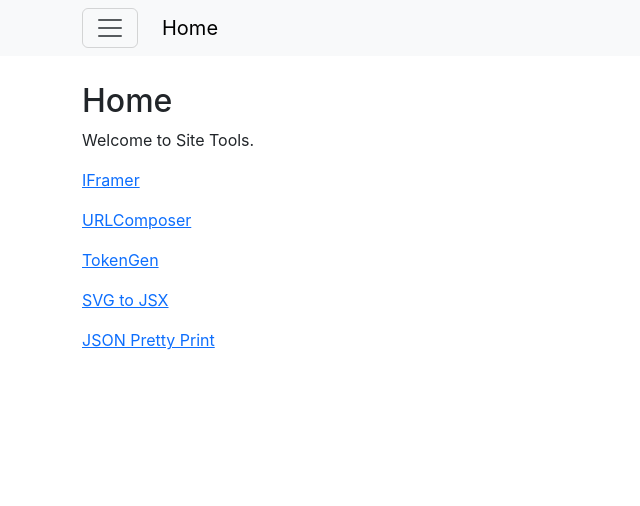
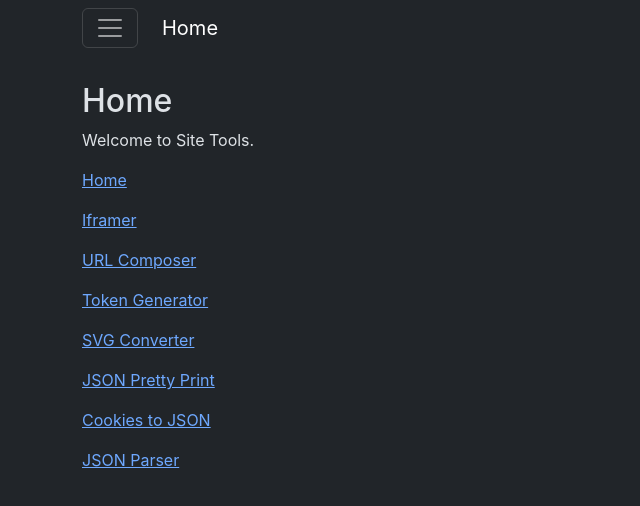
Before and after one commit to RenanDiaz/site-tools, a React (Create React App) app: page / in a window 1280 px wide. Shown: the top 506 px of the page, without its empty margins (0-640 px from the left). Built offline with nearby package versions, Linux system fonts and the light colour scheme.

Commit message:
Adds new utility tools to the application
Introduces "Cookies to JSON" and "JSON Parser" tools.
Updates the navigation to include the new tools and restructures the Home component to dynamically list all available tools.
Also includes minor UI improvements and code cleanup.

```diff
--- a/src/App.tsx
+++ b/src/App.tsx
@@ -1,4 +1,4 @@
-import { FC } from "react";
+import { FC, useEffect } from "react";
 import { RouterProvider, createBrowserRouter } from "react-router-dom";
 import { Layout } from "./components/Layout";
 import { Home } from "./components/Home";
@@ -7,6 +7,8 @@ import { URLComposer } from "./components/URLComposer";
 import { TokenGen } from "./components/TokenGen";
 import { SVGToJSX } from "./components/SVGToJSX";
 import { JSONPrettyPrint } from "./components/JSONPrettyPrint";
+import { CookiesToJSON } from "./components/CookiesToJSON";
+import { JSONParser } from "./components/JSONParser";
 
 export enum Paths {
   Root = "/",
@@ -15,6 +17,8 @@ export enum Paths {
   TokenGen = "/token-generator",
   SVGToJSX = "/svg-converter",
   JSONPrettyPrint = "/json-pretty-print",
+  CookiesToJSON = "/cookies-to-json",
+  JSONParser = "/json-parser",
 }
 
 const router = createBrowserRouter([
@@ -46,11 +50,23 @@ const router = createBrowserRouter([
         path: Paths.JSONPrettyPrint,
         element: <JSONPrettyPrint />,
       },
+      {
+        path: Paths.CookiesToJSON,
+        element: <CookiesToJSON />,
+      },
+      {
+        path: Paths.JSONParser,
+        element: <JSONParser />,
+      },
     ],
   },
 ]);
 
 const App: FC = () => {
+  useEffect(() => {
+    document.body.setAttribute("data-bs-theme", "dark");
+  }, []);
+
   return <RouterProvider router={router} />;
 };
 
--- /dev/null
+++ b/src/components/CookiesToJSON.tsx
@@ -0,0 +1,95 @@
+import { ChangeEvent, FC, FormEvent, useState } from "react";
+import {
+  Button,
+  Card,
+  CardBody,
+  CardHeader,
+  Col,
+  FormGroup,
+  Input,
+  Row,
+  Tooltip,
+} from "reactstrap";
+import { CopyIcon } from "./Images";
+import { useRevertableState } from "../utility/useRevertableState";
+import { Form } from "react-router-dom";
+import styled from "styled-components";
+
+const CustomInput = styled(Input)`
+  field-sizing: content;
+  max-height: 400px;
+`;
+
+interface Cookie {
+  name: string;
+  value: string;
+}
+
+export const CookiesToJSON: FC = () => {
+  const [cookiesString, setCookiesString] = useState<string>("");
+  const [cookiesJSON, setCookiesJSON] = useState<Cookie[]>([]);
+  const [tooltipOpen, setTooltipOpen] = useRevertableState<boolean>(false, 2000);
+
+  const handleChange = (event: ChangeEvent<HTMLTextAreaElement>) => {
+    setCookiesString(event.target.value);
+  };
+
+  const handleSubmit = (event: FormEvent<HTMLFormElement>) => {
+    event.preventDefault();
+    const cookies = cookiesString
+      .split(";")
+      .map((cookie) => cookie.trim())
+      .filter((cookie) => cookie)
+      .map((cookie) => {
+        const [name, value] = cookie.split("=");
+        return { name, value };
+      });
+    setCookiesJSON(cookies);
+  };
+
+  const handleCopyClick = () => {
+    navigator.clipboard.writeText(JSON.stringify(cookiesJSON));
+    setTooltipOpen(true);
+  };
+
+  return (
+    <>
+      <h2>Cookies to JSON</h2>
+      <p>Paste the cookies string below to convert it to a JSON object.</p>
+      <Form onSubmit={handleSubmit}>
+        <FormGroup>
+          <CustomInput
+            type="textarea"
+            className="form-control"
+            placeholder="Paste SVG string here"
+            value={cookiesString}
+            onChange={handleChange}
+          />
+        </FormGroup>
+        <FormGroup>
+          <Button type="submit" color="primary">
+            Convert
+          </Button>
+        </FormGroup>
+      </Form>
+      <Card>
+        <CardHeader>
+          <Row className="align-items-center">
+            <Col>JSON</Col>
+            <Col xs="auto">
+              <Button color="primary" onClick={handleCopyClick} id="copiedTooltip">
+                <CopyIcon />
+              </Button>
+              <Tooltip placement="top" isOpen={tooltipOpen} target="copiedTooltip" autohide={false}>
+                Copied!
+              </Tooltip>
+            </Col>
+          </Row>
+        </CardHeader>
+        <CardBody style={{ maxHeight: 400, overflowY: "auto" }}>
+          <pre>{JSON.stringify(cookiesJSON, null, 2)}</pre>
+        </CardBody>
+      </Card>
+    </>
+  );
+};
--- a/src/components/Home.tsx
+++ b/src/components/Home.tsx
@@ -9,21 +9,24 @@ export const Home: FC = () => {
       <Col>
         <h2>Home</h2>
         <p>Welcome to Site Tools.</p>
-        <p>
-          <Link to={Paths.Iframer}>IFramer</Link>
-        </p>
-        <p>
-          <Link to={Paths.URLComposer}>URLComposer</Link>
-        </p>
-        <p>
-          <Link to={Paths.TokenGen}>TokenGen</Link>
-        </p>
-        <p>
-          <Link to={Paths.SVGToJSX}>SVG to JSX</Link>
-        </p>
-        <p>
-          <Link to={Paths.JSONPrettyPrint}>JSON Pretty Print</Link>
-        </p>
+        {Object.values(Paths).map((path) => (
+          <p key={path}>
+            <Link to={path}>
+              {
+                {
+                  [Paths.Root]: "Home",
+                  [Paths.Iframer]: "Iframer",
+                  [Paths.URLComposer]: "URL Composer",
+                  [Paths.TokenGen]: "Token Generator",
+                  [Paths.SVGToJSX]: "SVG Converter",
+                  [Paths.JSONPrettyPrint]: "JSON Pretty Print",
+                  [Paths.CookiesToJSON]: "Cookies to JSON",
+                  [Paths.JSONParser]: "JSON Parser",
+                }[path as Paths]
+              }
+            </Link>
+          </p>
+        ))}
       </Col>
     </Row>
   );
--- a/src/components/IFramer.tsx
+++ b/src/components/IFramer.tsx
@@ -4,7 +4,7 @@ import { Button, Col, Collapse, Form, Input, Label, Row, Spinner } from "reactst
 import styled from "styled-components";
 import { ChevronDown, ChevronUp } from "./Images";
 import { ImageButton } from "./Utils";
-import { iframerLocalStorage } from "./LocalStorage";
+import { iframerLocalStorage } from "../utility/LocalStorage";
 
 const Iframe = styled.iframe`
   border: 1px solid #ccc;
--- /dev/null
+++ b/src/components/JSONParser.tsx
@@ -0,0 +1,87 @@
+import { ChangeEvent, FC, useState } from "react";
+import {
+  Button,
+  Card,
+  CardBody,
+  CardHeader,
+  Col,
+  FormGroup,
+  Input,
+  Row,
+  Tooltip,
+} from "reactstrap";
+import { CopyIcon } from "./Images";
+
+export const JSONParser: FC = () => {
+  const [jsonString, setJsonString] = useState<string>("");
+  const [parsedJSON, setParsedJSON] = useState<string>("");
+  const [tooltipOpen, setTooltipOpen] = useState<boolean>(false);
+  const [error, setError] = useState<string>("");
+  const [isError, setIsError] = useState<boolean>(false);
+
+  const handleChange = (event: ChangeEvent<HTMLInputElement>) => {
+    setJsonString(event.target.value);
+  };
+
+  const handleParse = () => {
+    try {
+      const parsedArray = jsonString
+        .split(",\n")
+        .map((line) => line.trim())
+        .filter((line) => line)
+        .map((line) => JSON.parse(line));
+      parsedArray.map(console.log);
+      const parsed = parsedArray.length === 1 ? parsedArray[0] : parsedArray;
+      setParsedJSON(JSON.stringify(parsed, null, 2));
+      setIsError(false);
+      setError("");
+    } catch (error) {
+      setIsError(true);
+      setError(JSON.stringify(error, null, 2));
+    }
+  };
+
+  const handleCopyClick = () => {
+    navigator.clipboard.writeText(parsedJSON);
+    setTooltipOpen(true);
+  };
+
+  return (
+    <>
+      <h2>JSONParser</h2>
+      <p>This tool is used to parse JSON strings. Paste the JSON string below to parse it.</p>
+      <FormGroup>
+        <Input type="textarea" rows={10} value={jsonString} onChange={handleChange} />
+      </FormGroup>
+      <FormGroup>
+        <Button color="primary" onClick={handleParse}>
+          Parse
+        </Button>
+      </FormGroup>
+      {isError && (
+        <>
+          <h3>Error</h3>
+          <pre>{error}</pre>
+        </>
+      )}
+      <Card>
+        <CardHeader>
+          <Row className="align-items-center">
+            <Col>JSON</Col>
+            <Col xs="auto">
+              <Button color="primary" onClick={handleCopyClick} id="copiedTooltip">
+                <CopyIcon />
+              </Button>
+              <Tooltip placement="top" isOpen={tooltipOpen} target="copiedTooltip" autohide={false}>
+                Copied!
+              </Tooltip>
+            </Col>
+          </Row>
+        </CardHeader>
+        <CardBody style={{ maxHeight: 400, overflowY: "auto" }}>
+          <pre>{parsedJSON}</pre>
+        </CardBody>
+      </Card>
+    </>
+  );
+};
--- a/src/components/Layout.tsx
+++ b/src/components/Layout.tsx
@@ -27,7 +27,7 @@ export const Layout: FC = () => {
 
   return (
     <Container className="mb-4">
-      <Navbar fixed="top" container expand={false} color="light">
+      <Navbar fixed="top" container expand={false}>
         <Row className="align-items-center">
           <Col xs="auto">
             <NavbarToggler onClick={toggle} />
@@ -40,31 +40,24 @@ export const Layout: FC = () => {
           <OffcanvasHeader toggle={toggle}>Menú</OffcanvasHeader>
           <OffcanvasBody>
             <Nav vertical navbar>
-              <NavItem>
-                <NavLink to={Paths.Iframer} className="nav-link" onClick={toggle}>
-                  IFramer
-                </NavLink>
-              </NavItem>
-              <NavItem>
-                <NavLink to={Paths.URLComposer} className="nav-link" onClick={toggle}>
-                  URLComposer
-                </NavLink>
-              </NavItem>
-              <NavItem>
-                <NavLink to={Paths.TokenGen} className="nav-link" onClick={toggle}>
-                  TokenGen
-                </NavLink>
-              </NavItem>
-              <NavItem>
-                <NavLink to={Paths.SVGToJSX} className="nav-link" onClick={toggle}>
-                  SVG to JSX
-                </NavLink>
-              </NavItem>
-              <NavItem>
-                <NavLink to={Paths.JSONPrettyPrint} className="nav-link" onClick={toggle}>
-                  JSON Pretty Print
-                </NavLink>
-              </NavItem>
+              {Object.values(Paths).map((path) => (
+                <NavItem key={path}>
+                  <NavLink to={path} className="nav-link" onClick={toggle}>
+                    {
+                      {
+                        [Paths.Root]: "Home",
+                        [Paths.Iframer]: "Iframer",
+                        [Paths.URLComposer]: "URL Composer",
+                        [Paths.TokenGen]: "Token Generator",
+                        [Paths.SVGToJSX]: "SVG Converter",
+                        [Paths.JSONPrettyPrint]: "JSON Pretty Print",
+                        [Paths.CookiesToJSON]: "Cookies to JSON",
+                        [Paths.JSONParser]: "JSON Parser",
+                      }[path as Paths]
+                    }
+                  </NavLink>
+                </NavItem>
+              ))}
             </Nav>
           </OffcanvasBody>
         </Offcanvas>
--- a/src/components/SVGToJSX.tsx
+++ b/src/components/SVGToJSX.tsx
@@ -86,6 +86,8 @@ export const SVGToJSX: FC = () => {
           </Button>
         </FormGroup>
       </Form>
+      <Row>
+        <Col xs xl="9">
           <Card>
             <CardHeader>
               <Row className="align-items-center">
@@ -94,7 +96,12 @@ export const SVGToJSX: FC = () => {
                   <Button color="primary" onClick={handleCopyClick} id="copiedTooltip">
                     <CopyIcon />
                   </Button>
-              <Tooltip placement="top" isOpen={tooltipOpen} target="copiedTooltip" autohide={false}>
+                  <Tooltip
+                    placement="top"
+                    isOpen={tooltipOpen}
+                    target="copiedTooltip"
+                    autohide={false}
+                  >
                     Copied!
                   </Tooltip>
                 </Col>
@@ -106,6 +113,20 @@ export const SVGToJSX: FC = () => {
               </pre>
             </CardBody>
           </Card>
+        </Col>
+        <Col xl="3">
+          {/* svg preview */}
+          <Card>
+            <CardHeader>SVG Preview</CardHeader>
+            <CardBody style={{ maxHeight: 400, overflowY: "auto" }}>
+              <div
+                dangerouslySetInnerHTML={{ __html: svgString }}
+                style={{ width: "100%", height: "100%" }}
+              />
+            </CardBody>
+          </Card>
+        </Col>
+      </Row>
     </>
   );
 };
--- a/src/components/URLComposer.tsx
+++ b/src/components/URLComposer.tsx
@@ -4,7 +4,7 @@ import { v4 as uuid } from "uuid";
 import { CopyIcon, RemoveIcon } from "./Images";
 import { LinkContainer } from "react-router-bootstrap";
 import { Paths } from "../App";
-import { urlComposerLocalStorage } from "./LocalStorage";
+import { urlComposerLocalStorage } from "../utility/LocalStorage";
 
 interface SearchParam {
   name: string;
```
Also changed, not shown: src/utility/LocalStorage.ts (renamed from src/components/LocalStorage.ts). Lines whose indentation alone changed are shown as unchanged.
